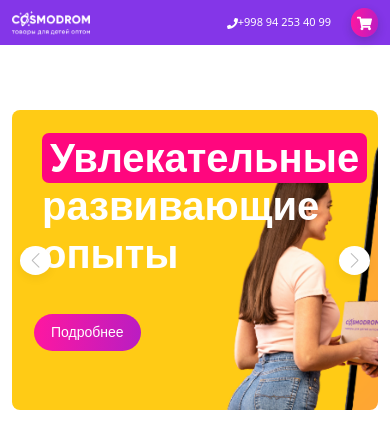
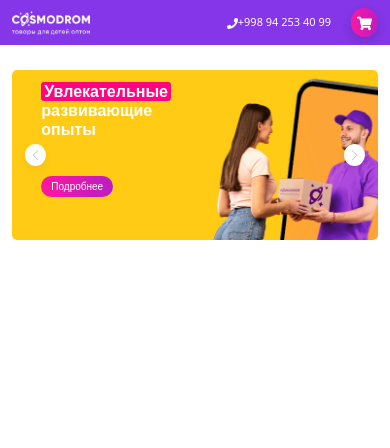
Before and after one commit to web968/onlinestore, a React (Vite) app: page / in a window 390 px wide. Shown: the top 448 px of the page. Built offline with nearby package versions, Linux system fonts and the light colour scheme.

Commit message:
header respone end

```diff
--- a/src/components/header/style.css
+++ b/src/components/header/style.css
@@ -150,6 +150,115 @@ ul {
 }
 
 }
-@media screen and (max-width: 768px) {}
-@media screen and (max-width: 576px) {}
-@media screen and (max-width: 320px) {}
+@media screen and (max-width: 768px) {
+  #header{
+    padding: 90px 0 50px 0;
+ }
+ .custom-swiper .slide-content img {
+    /* width: 100%; */
+    height: 250px; /* O'zingizga mos keladigan balandlikni tanlang */
+    border-radius: 5px;
+  }
+  /* swiper right and left */
+.swiper-button-next::after,
+.swiper-button-prev::after {
+    padding: 7px 10px;
+    font-size: 12px;
+}
+ #header .custom-swiper .text-container {
+  top: 7%;
+  left: 9%;
+}
+#header .custom-swiper .text-container h2{
+    font-size: 20px;
+    padding: 0 0 8px 0 ;
+}
+#header .custom-swiper .text-container h2 span{
+  border-radius: 5px;
+  padding: 1px 5px;
+}
+#header .custom-swiper .text-container p{
+  font-size: 12px;
+  word-wrap: break-word;
+  width: 150px;
+}
+#header .custom-swiper .text-container button{
+  position: relative;
+  top: 50px;
+    font-size: 13px;
+    padding: 5px 12px;
+}
+
+}
+@media screen and (max-width: 576px) {
+  #header{
+    padding: 70px 0 50px 0;
+ }
+ .custom-swiper .slide-content img {
+    /* width: 100%; */
+    border-radius: 5px;
+    height: 170px; /* O'zingizga mos keladigan balandlikni tanlang */
+  }
+  /* swiper right and left */
+.swiper-button-next::after,
+.swiper-button-prev::after {
+    padding: 6px 8px;
+    font-size: 10px;
+}
+ #header .custom-swiper .text-container {
+  top: 7%;
+  left: 8%;
+}
+#header .custom-swiper .text-container h2{
+    font-size: 16px;
+    padding: 0 ;
+}
+#header .custom-swiper .text-container h2 span{
+  border-radius: 3px;
+  padding: 1px 3px;
+}
+#header .custom-swiper .text-container p{
+  font-size: 11px;
+  width: 120px;
+  margin: 0;
+}
+#header .custom-swiper .text-container button{
+  top: 25px;
+    font-size: 10px;
+    padding: 3px 10px;
+}
+
+}
+@media screen and (max-width: 320px) {
+  #header{
+    padding: 50px 0 20px 0;
+ }
+ .custom-swiper .slide-content img {
+    /* width: 100%; */
+    border-radius: 5px;
+    height: 110px; /* O'zingizga mos keladigan balandlikni tanlang */
+  }
+  /* swiper right and left */
+.swiper-button-next::after,
+.swiper-button-prev::after {
+  display: none;
+}
+ #header .custom-swiper .text-container {
+  top: 7%;
+  left: 7%;
+}
+#header .custom-swiper .text-container h2{
+    font-size: 13px;
+    padding: 0 ;
+}
+#header .custom-swiper .text-container p{
+  font-size: 8px;
+  width: 100px;
+  margin: 0;
+}
+#header .custom-swiper .text-container button{
+  top: 8px;
+    font-size: 8px;
+    padding: 2px 5px;
+}
+}
```
